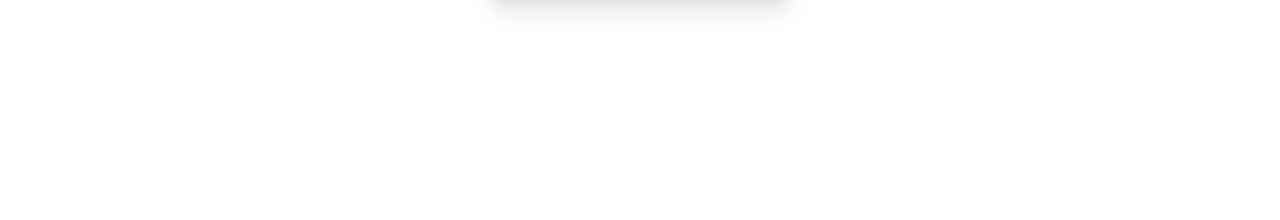
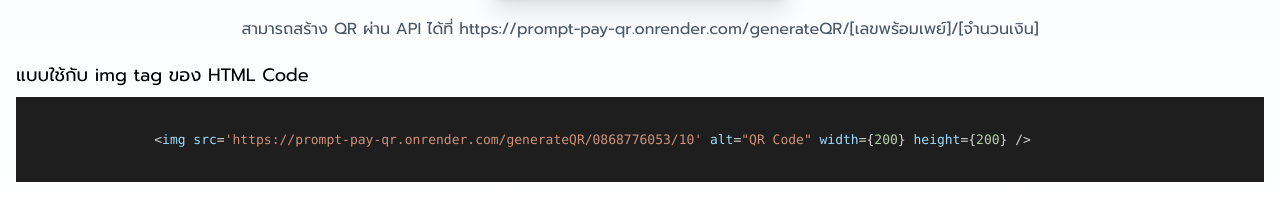
Before and after one commit to mrwanlop678/prompt-pay-qr, a website: page public/index.html in a window 1280 px wide. Shown: the part 776-996 px from the top of the page. Before the commit the page ends 813 px from the top, so only its background shows below. Drawn offline with nearby package versions, Linux system fonts and the light colour scheme; some packages are replaced by stand-ins of ours; a script that the page names is missing.

Commit message:
Update index.html

```diff
--- a/public/index.html
+++ b/public/index.html
@@ -3,7 +3,7 @@
   <head>
     <meta charset="UTF-8" />
     <meta name="viewport" content="width=device-width, initial-scale=1.0" />
-    <title>Document</title>
+    <title>PromptPay Generating</title>
     <script src="https://cdn.jsdelivr.net/npm/@tailwindcss/browser@4"></script>
 
     <!-- Google Font -->
@@ -74,6 +74,17 @@
             </div>
             <img id="imgqr" src="" style="width: 500px; object-fit: contain;">
           </div>
+          <div class="prompt-regular text-center text-gray-600 dark:text-gray-300 mt-5">
+            สามารถสร้าง QR ผ่าน API ได้ที่ https://prompt-pay-qr.onrender.com/generateQR/[เลขพร้อมเพย์]/[จำนวนเงิน]
+          </div>
+          <div class="mt-5">
+            <div class="prompt-regular text-lg mb-2 text-start">
+              แบบใช้กับ img tag ของ HTML Code
+            </div>
+            <pre style="color:#d4d4d4;font-size:13px;text-shadow:none;font-family:Menlo, Monaco, Consolas, &quot;Andale Mono&quot;, &quot;Ubuntu Mono&quot;, &quot;Courier New&quot;, monospace;direction:ltr;text-align:left;white-space:pre;word-spacing:normal;word-break:normal;line-height:1.5;-moz-tab-size:4;-o-tab-size:4;tab-size:4;-webkit-hyphens:none;-moz-hyphens:none;-ms-hyphens:none;hyphens:none;padding:1em;margin:.5em 0;overflow:auto;background:#1e1e1e"><code class="language-javascript" style="white-space:pre;color:#9cdcfe;font-size:13px;text-shadow:none;font-family:Menlo, Monaco, Consolas, &quot;Andale Mono&quot;, &quot;Ubuntu Mono&quot;, &quot;Courier New&quot;, monospace;direction:ltr;text-align:left;word-spacing:normal;word-break:normal;line-height:1.5;-moz-tab-size:4;-o-tab-size:4;tab-size:4;-webkit-hyphens:none;-moz-hyphens:none;-ms-hyphens:none;hyphens:none"><span>
+</span><span>                </span><span class="token" style="color:#d4d4d4">&lt;</span><span>img src</span><span class="token" style="color:#d4d4d4">=</span><span class="token" style="color:#ce9178">'https://prompt-pay-qr.onrender.com/generateQR/0868776053/10'</span><span> alt</span><span class="token" style="color:#d4d4d4">=</span><span class="token" style="color:#ce9178">"QR Code"</span><span> width</span><span class="token" style="color:#d4d4d4">=</span><span class="token" style="color:#d4d4d4">{</span><span class="token" style="color:#b5cea8">200</span><span class="token" style="color:#d4d4d4">}</span><span> height</span><span class="token" style="color:#d4d4d4">=</span><span class="token" style="color:#d4d4d4">{</span><span class="token" style="color:#b5cea8">200</span><span class="token" style="color:#d4d4d4">}</span><span> </span><span class="token" style="color:#d4d4d4">/</span><span class="token" style="color:#d4d4d4">&gt;</span><span>
+</span>              </code></pre>
+          </div>
         </div>
       </div>
     </div>
```
